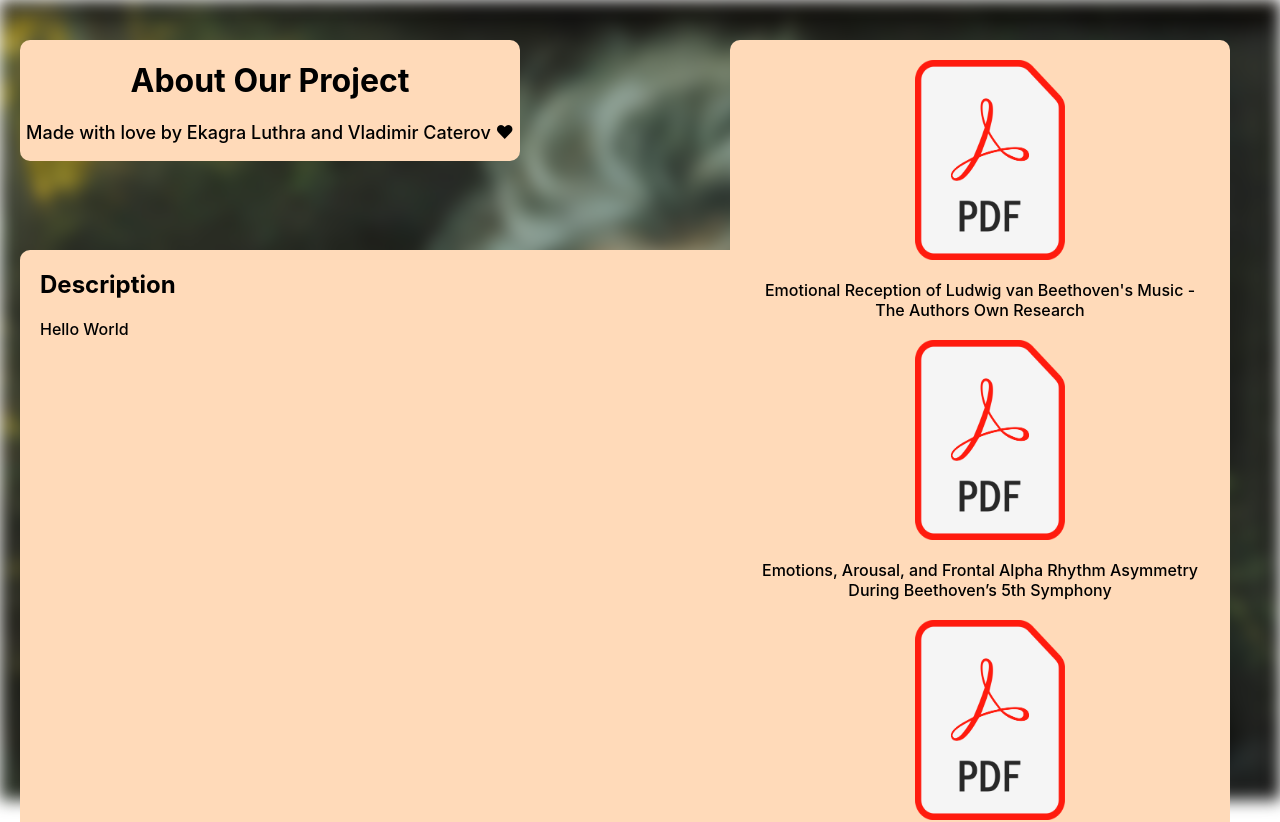
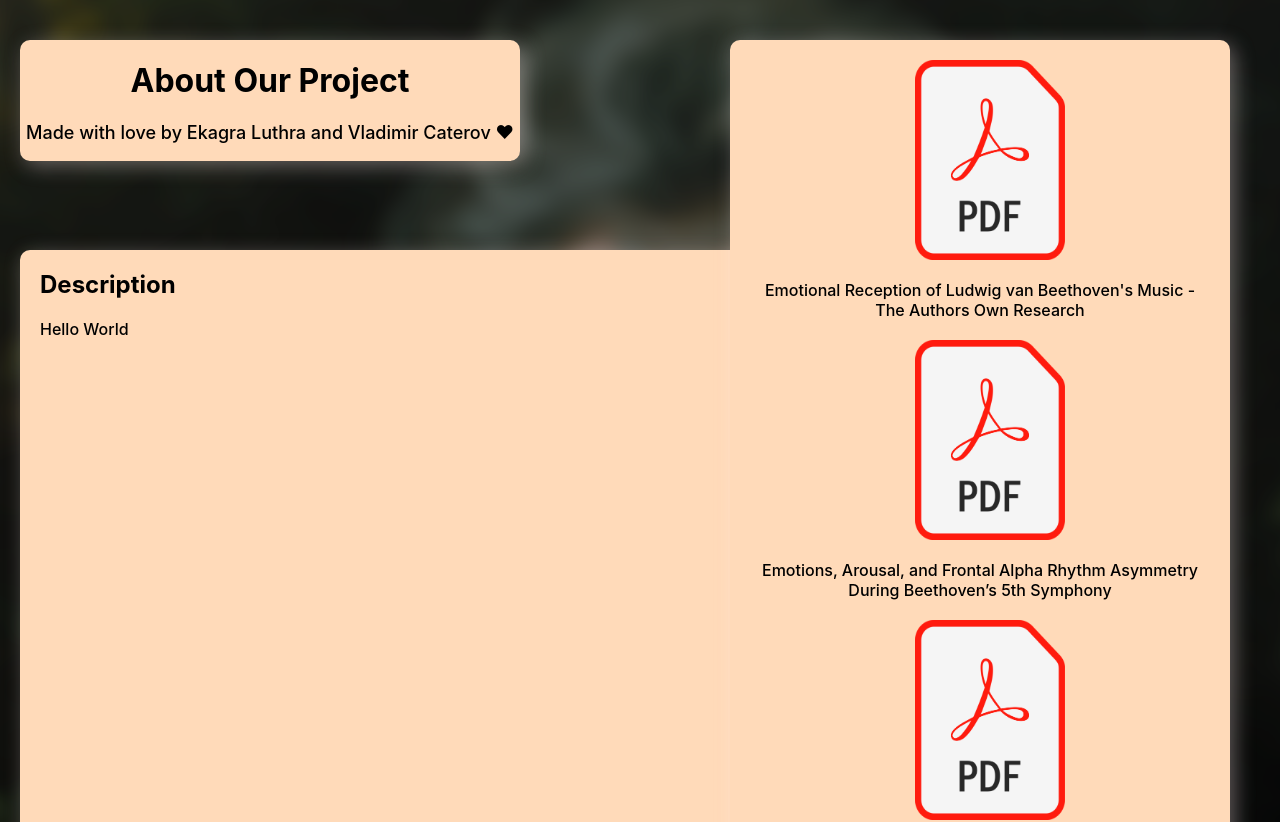
Before and after one commit to VladCaterov/beethoven-final-project, a React (Create React App) app in the folder beethoven-final/: page /about in a window 1280 px wide. Shown: the top 822 px of the page. Built offline with nearby package versions, Linux system fonts and the light colour scheme.

Commit message:
fixing issues with flex

```diff
--- a/beethoven-final/src/views/css/about.css
+++ b/beethoven-final/src/views/css/about.css
@@ -1,23 +1,25 @@
 .container-image {
-  position: absolute;
+  position: fixed;
   background-image: url("../../ludwig_van_beethoven.jpg");
   background-repeat: no-repeat;
   background-attachment: fixed;
   background-size: cover;
 
   /* Add the blur effect */
-  filter: blur(8px);
-  -webkit-filter: blur(8px);
+  filter: blur(8px) brightness(50%);
+  transform: scale(1.2);
   width: 100%;
   height: 100%;
 }
 
 .about-container {
+  display: flex;
   position: relative;
   margin: 0px;
 }
 .header-container {
   position: absolute;
+  box-shadow: rgba(255, 236, 236, 0.35) 5px 5px 20px;
   margin-top: 40px;
   left: 20px;
   width: 500px;
@@ -39,6 +41,7 @@
 
 .description-container {
   position: absolute;
+  box-shadow: rgba(255, 236, 236, 0.35) 5px 5px 20px;
   top: 250px;
   left: 20px;
   width: 900px;
@@ -57,6 +60,7 @@
 }
 
 .resources-container {
+  box-shadow: rgba(255, 236, 236, 0.35) 5px 5px 20px;
   margin-top: 40px;
   position: absolute;
   align-content: space-between;
```
